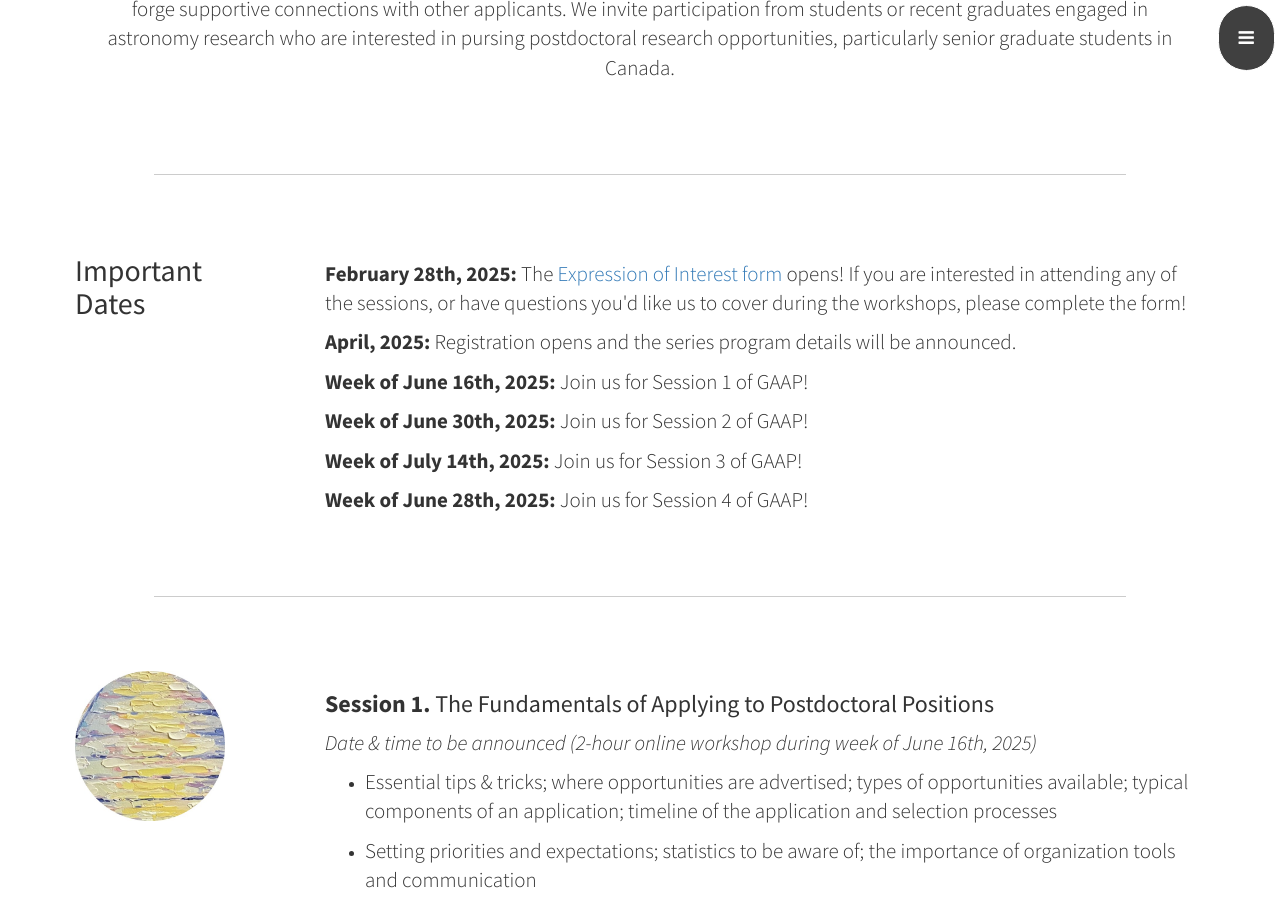
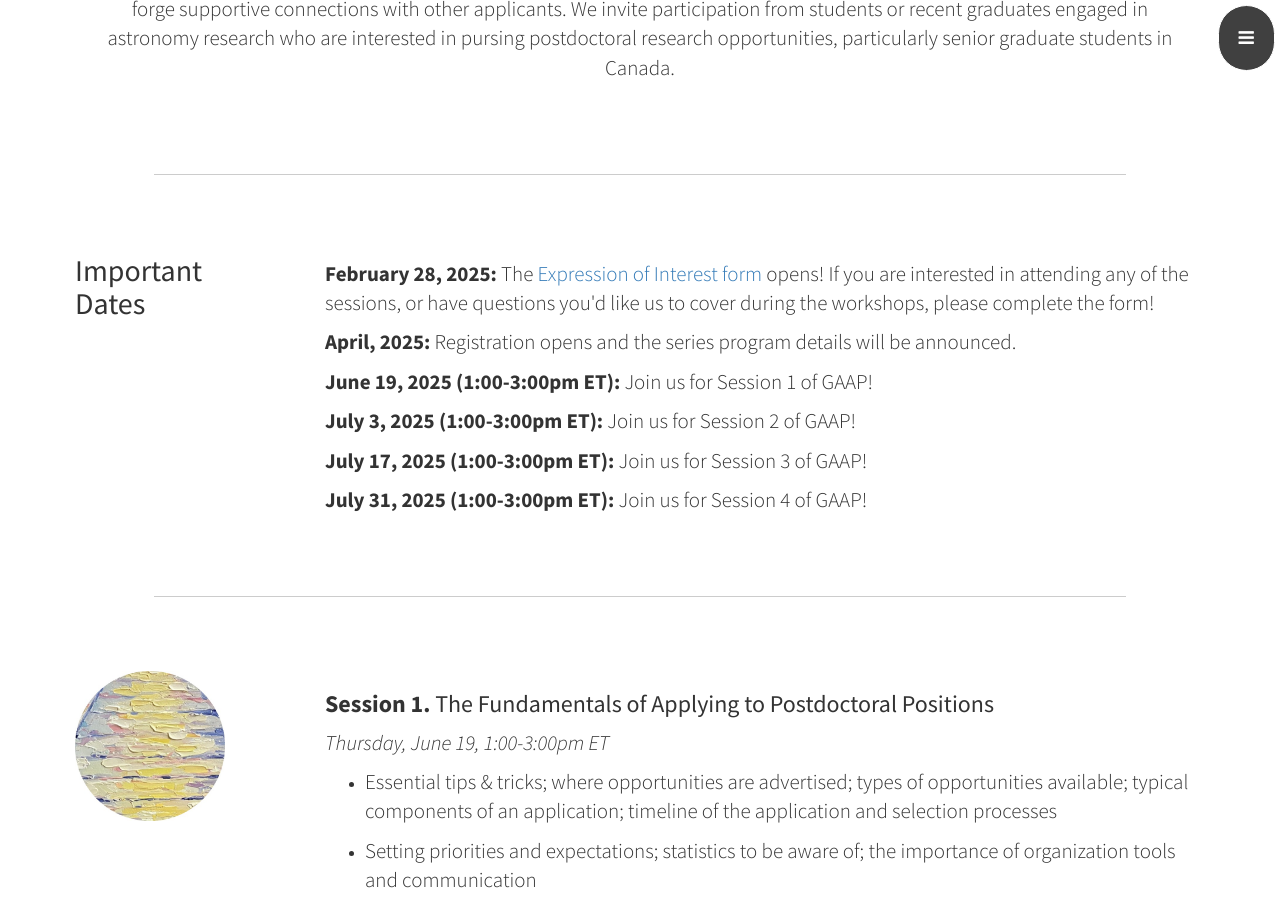
Before and after one commit to cascagsc/gaap2025, a Jekyll site: the page built from index.html, in a window 1280 px wide and 900 px high, scrolled down 1192 px. Built offline with Jekyll 4.4.1, drawn with Linux system fonts in a browser that asks for light colours; some of the changed text lies outside the part shown.

Commit message:
Update dates and times

```diff
--- a/_includes/important-dates.html
+++ b/_includes/important-dates.html
@@ -11,12 +11,12 @@
         <div class="content">
           <!-- <p class="lead">Registration will open soon.</p> -->
           <ul class="list-unstyled">
-            <li><p class="lead"><b>February 28th, 2025:</b> The <a href="https://forms.gle/pkCEM7bXp1yw1VBj6" target="_blank">Expression of Interest form</a> opens! If you are interested in attending any of the sessions, or have questions you'd like us to cover during the workshops, please complete the form!</p></li>
+            <li><p class="lead"><b>February 28, 2025:</b> The <a href="https://forms.gle/pkCEM7bXp1yw1VBj6" target="_blank">Expression of Interest form</a> opens! If you are interested in attending any of the sessions, or have questions you'd like us to cover during the workshops, please complete the form!</p></li>
             <li><p class="lead"><b>April, 2025:</b> Registration opens and the series program details will be announced.</p></li>
-            <li><p class="lead"><b>Week of June 16th, 2025:</b> Join us for Session 1 of GAAP!</p></li>
-            <li><p class="lead"><b>Week of June 30th, 2025:</b> Join us for Session 2 of GAAP!</p></li>
-            <li><p class="lead"><b>Week of July 14th, 2025:</b> Join us for Session 3 of GAAP!</p></li>
-            <li><p class="lead"><b>Week of June 28th, 2025:</b> Join us for Session 4 of GAAP!</p></li>
+            <li><p class="lead"><b>June 19, 2025 (1:00-3:00pm ET):</b> Join us for Session 1 of GAAP!</p></li>
+            <li><p class="lead"><b>July 3, 2025 (1:00-3:00pm ET):</b> Join us for Session 2 of GAAP!</p></li>
+            <li><p class="lead"><b>July 17, 2025 (1:00-3:00pm ET):</b> Join us for Session 3 of GAAP!</p></li>
+            <li><p class="lead"><b>July 31, 2025 (1:00-3:00pm ET):</b> Join us for Session 4 of GAAP!</p></li>
           </ul>
 
         </div>
--- a/_includes/session1.html
+++ b/_includes/session1.html
@@ -10,7 +10,7 @@
         </div>
         <div class="content">
           <h3><b>Session 1.</b> The Fundamentals of Applying to Postdoctoral Positions</h3>
-          <p class="lead"><i>Date & time to be announced (2-hour online workshop during week of June 16th, 2025)</i></p>
+          <p class="lead"><i>Thursday, June 19, 1:00-3:00pm ET</i></p>
           <ul>
             <!-- <li><p class="lead">Basic knowledge (how many PDs you wanna apply for, what the process of getting offers is like, what's the difference between fellowships and positions, how to keep a spreadsheet to be organized...)</p></li> -->
             <li><p class="lead">Essential tips & tricks; where opportunities are advertised; types of opportunities available; typical components of an application; timeline of the application and selection processes</p></li>
--- a/_includes/session2.html
+++ b/_includes/session2.html
@@ -10,7 +10,7 @@
         </div>
         <div class="content">
           <h3><b>Session 2.</b> Writing Your Research Proposal</h3>
-          <p class="lead"><i>Date & time to be announced (2-hour online workshop during week of June 30th, 2025)</i></p>
+          <p class="lead"><i>Thursday, July 3, 1:00-3:00pm ET</i></p>
           <ul>
             <li><p class="lead">Why this is the most important component of your application and what it accomplishes</p></li>
             <li><p class="lead">The qualities of a strong proposal; where to find examples; when & how to start writing</p></li>
--- a/_includes/session3.html
+++ b/_includes/session3.html
@@ -10,7 +10,7 @@
         </div>
         <div class="content">
           <h3><b>Session 3.</b> Interview Preparation // Two Sides of the Hiring Process</h3>
-          <p class="lead"><i>Date & time to be announced (2-hour online workshop during week of July 14th, 2025)</i></p>
+          <p class="lead"><i>Thursday, July 17, 1:00-3:00pm ET</i></p>
           <ul>
             <li><p class="lead">What an interview accomplishes, from the perspective of both sides: the selection committee and the applicant</p></li>
             <li><p class="lead">How to prepare for an interview; typical formats; what to put in your presentation; questions you may be asked; questions you may ask</p></li>
--- a/_includes/session4.html
+++ b/_includes/session4.html
@@ -10,7 +10,7 @@
         </div>
         <div class="content">
           <h3><b>Session 4.</b> The Many Possible Paths // Maintaining Mental Wellbeing During Application Season</h3>
-          <p class="lead"><i>Date & time to be announced (2-hour online workshop during week of July 28th, 2025)</i></p>
+          <p class="lead"><i>Thursday, July 31, 1:00-3:00pm ET</i></p>
           <ul>
             <li><p class="lead">Differences amongst postdoctoral systems and hiring structures across the globe</p></li>
             <li><p class="lead">How everyone's path is different; representation of the diversity of considerations to making decisions</p></li>
```
Also changed, not shown: 1 other file.
